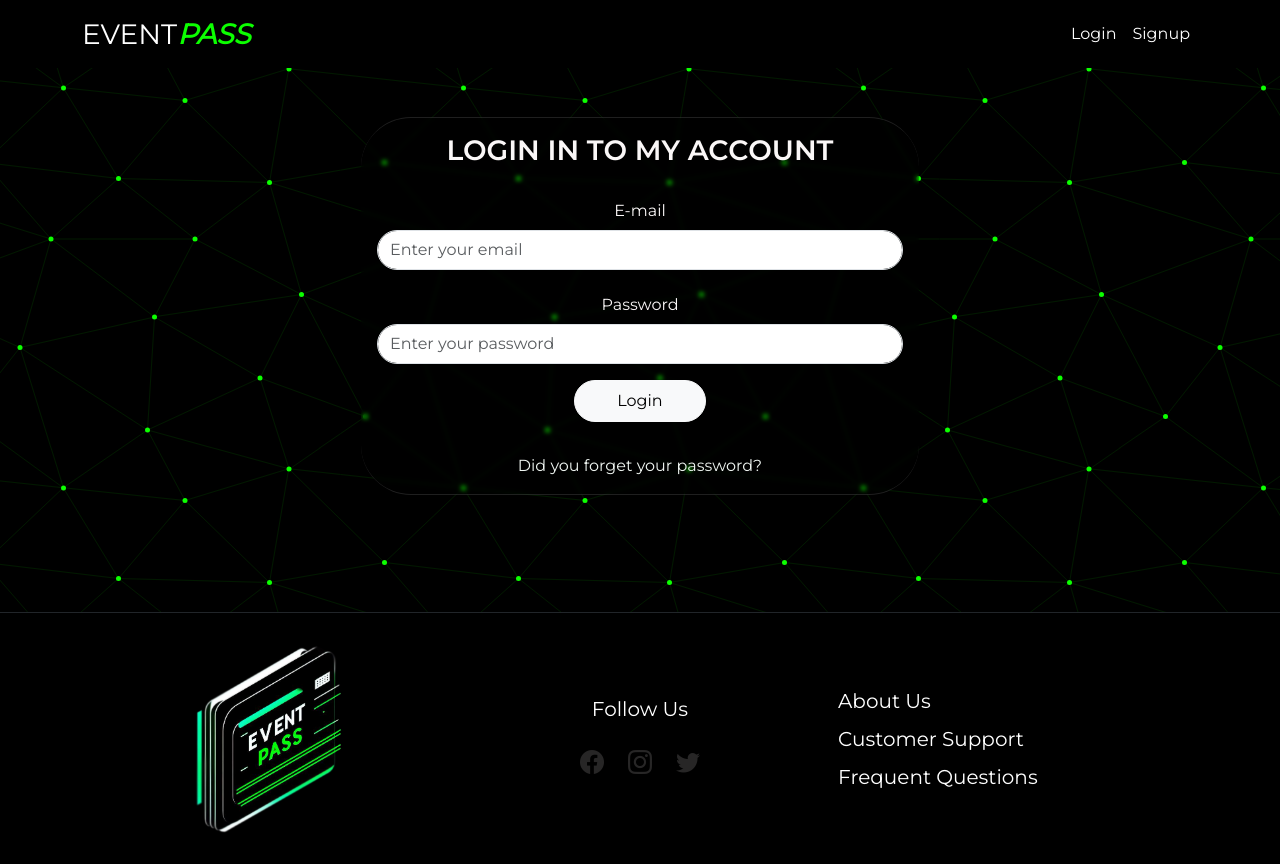
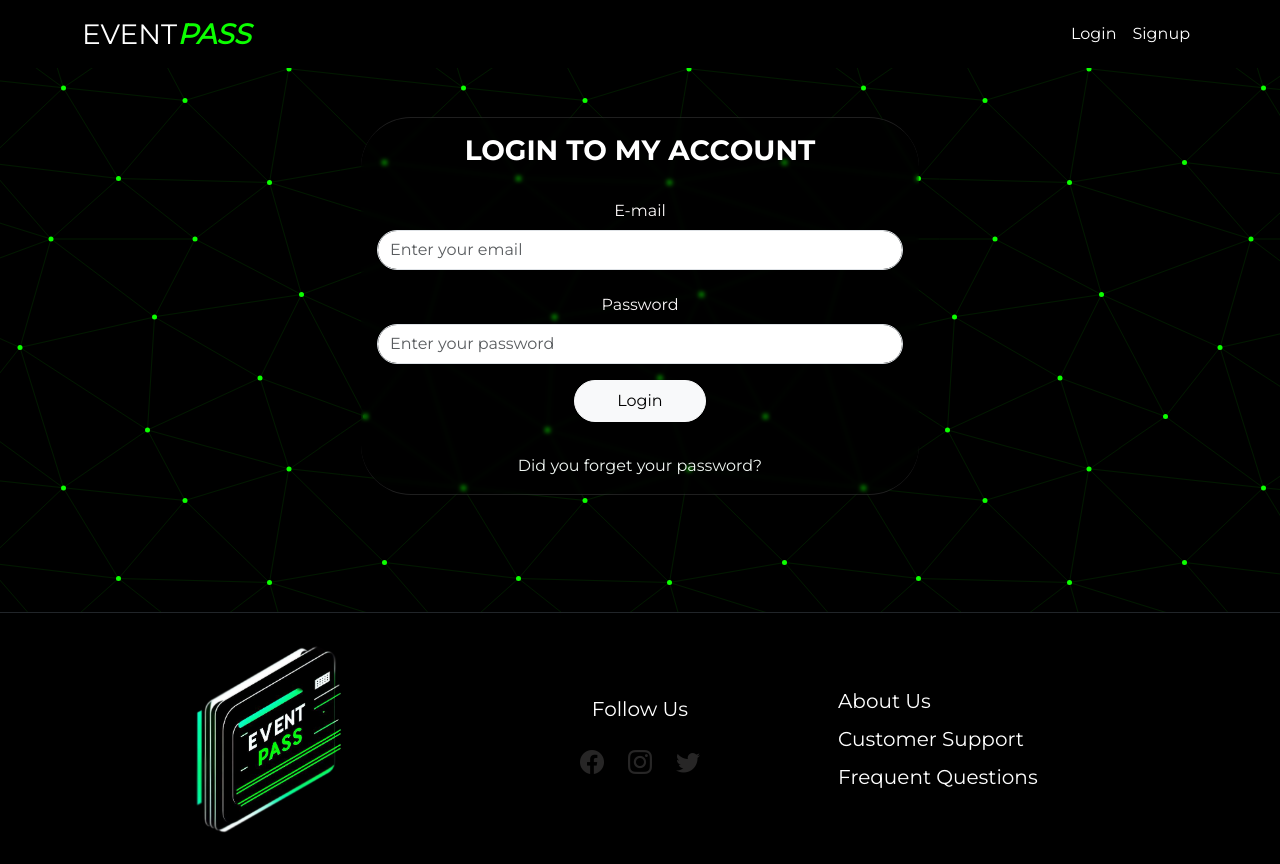
Before and after one commit to emmadamico/23644-grupo2-eventpass, a React (Create React App) app: page /login in a window 1280 px wide. Built offline with nearby package versions, Linux system fonts and the light colour scheme.

Commit message:
cambios estilo y modal para olvido de contraseña

```diff
--- a/src/pages/Login.jsx
+++ b/src/pages/Login.jsx
@@ -76,10 +76,9 @@ export function Login() {
       }
     }
   };
+  const handleSecuritySubmit = async () => {
+    // Para enviar larespuesta de seguridad al servidor aquí si es necesario.
 
-  const handleSecuritySubmit = () => {
-    // Aquí puedes enviar la respuesta de seguridad al servidor si es necesario.
-    // Luego, cierra el modal y realiza cualquier acción adicional necesaria.
     setShowModal(false);
     window.scrollTo(0, 0);
   };
@@ -94,7 +93,7 @@ export function Login() {
           'Content-Type': 'application/json',
         },
         body: JSON.stringify({
-          email: email, // Agregar el correo electrónico ingresado por el usuario
+          email: email,
         }),
       });
       const data = await response.json();
@@ -136,7 +135,8 @@ export function Login() {
               >
                 <div className="card-body glass-bg" style={{ borderRadius: '50px' }}>
 
-                  <h3 className="mb-4">LOGIN IN TO MY ACCOUNT</h3>
+                <h3 className="mb-4" >LOGIN TO MY ACCOUNT</h3>
+
                   <Form>
                     <Form.Group as={Row} className="mb-3">
                       <Form.Label column sm="12" md="12" lg="12">
--- a/src/styles/Login.css
+++ b/src/styles/Login.css
@@ -14,8 +14,9 @@
 }
 
 .card-body h3 {
-  color: #faf7f7;
-  font-family: var(--Montserrat-semibold);
+  font-Family: var(--Montserrat-bold);
+  font-Variant: small-caps;
+  color: var(--white-color);
 }
 
 .card-body .form-label {
```
Also changed, not shown: 1 other file (tests, documents, lock files or other folders).
